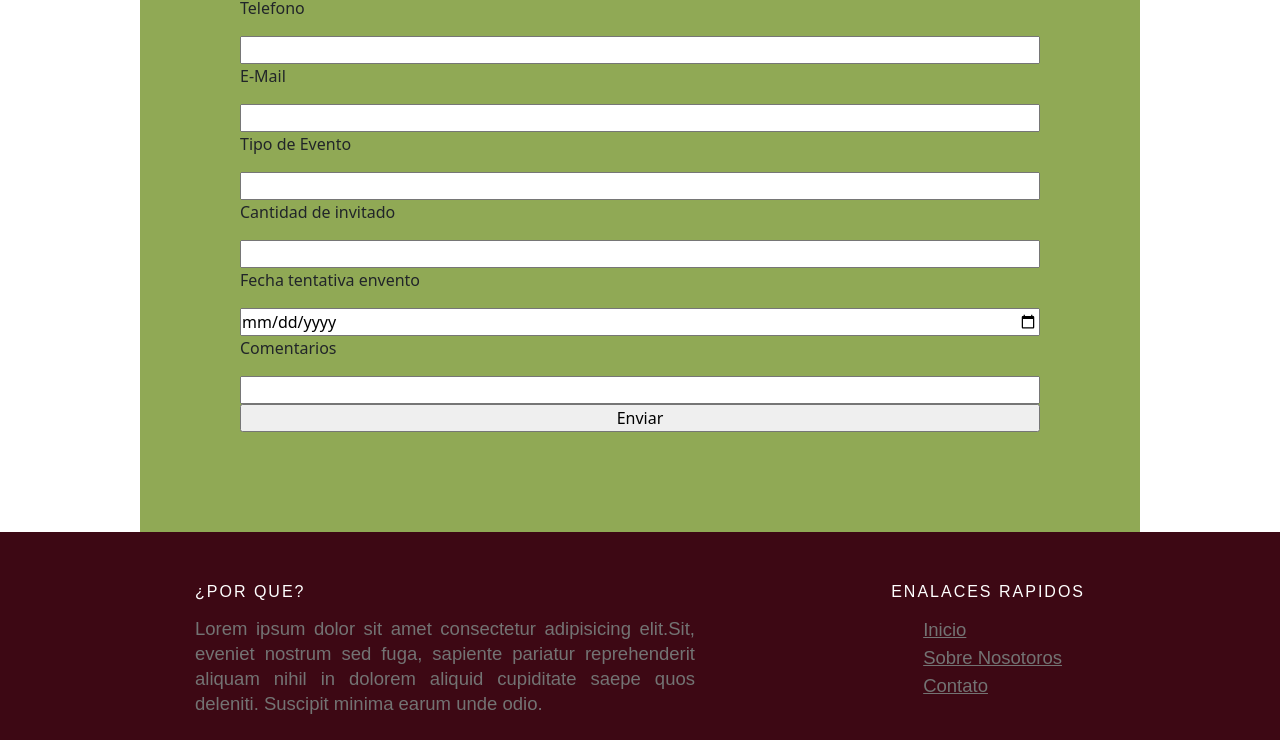
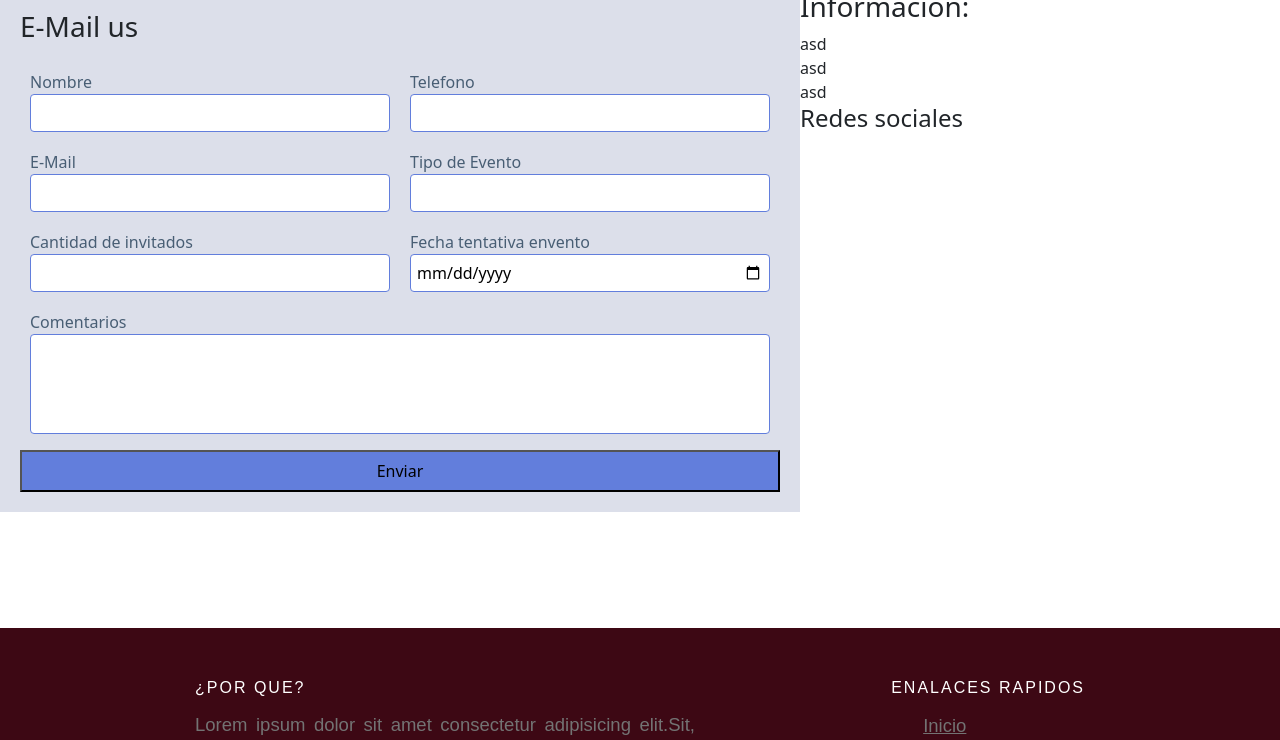
Before and after one commit to LautaroCarnevale/PF-Carnevale, a plain HTML site: page pages/contacto.html in a window 1280 px wide. Shown: the part 672-1412 px from the top of the page. Drawn offline with nearby package versions, Linux system fonts and the light colour scheme.

Commit message:
una parte de contacto

```diff
--- a/css/style.css
+++ b/css/style.css
@@ -504,21 +504,114 @@ body {
 
 /*----- Section 2 main contacto ----- */
 
-.section2__form__div{
+form {
   display: flex;
   justify-content: center;
   width: 100%;
+  height: 100%;
+}
 
+.contenedor-contacto{
+  display: flex;
+  width: 1600px;
+  height: 800px;
+}
+.contenedor-contacto-2{
+  display: flex;
+  flex-direction: column;
+  justify-content: center;
+  height: 100%;
+}
+
+.section2__form__div{
+  display: flex;
+}
+
+p {
+  margin: 0;
+}
+
+.section2__form__div__div{
+  display: grid;
+  grid-template-areas:  "h3 h3"
+                        "nombre tel"
+                        "mail tipo"
+                        "cantidad fecha"
+                        "comentario comentario"
+                        "boton boton";
+  background-color: #DCDFEA;
+  width: 800px;
+  height: 100%;
+  padding: 20px;
+}
+.form__h3{
+  grid-area: h3;
+}
+
+#nombre-grid{
+  grid-area: nombre;
+}
+
+#tel-grid{
+  grid-area: tel;
+}
+
+#mail-grid{
+  grid-area: mail;
+}
+
+#tipo-grid{
+  grid-area: tipo;
+}
+
+#cantidad-grid{
+  grid-area: cantidad;
+}
+
+#fecha-grid{
+  grid-area: fecha;
+}
+
+#comentarios-grid{
+  grid-area: comentario;
+}
+
+.form__texto{
+  margin-left: 10px;
+  margin-right: 10px;
+  margin-top: 18px;
+}
+
+.form-boton{
+  grid-area: boton;
+}
+
+.section2__form__div__p{
+  color: #485e74;
 }
 
 
-.section2__form__div__div{
-  display: flex;
-  flex-direction: column;
-  justify-content: center;
-  padding: 100px;
-  width: 1000px;
-  background-color: #90A955;
+.section1__form__div__div__imput{
+  width: 100%;
+  padding: 6px;
+  border: solid 1px #627EDC;
+  border-radius: 4px;
+}
+
+.section1__form__div__div__textaerea{
+  width: 100%;
+  height: 100px;
+  padding: 6px;
+  border: solid 1px #627EDC;
+  resize:none;
+  border-radius: 4px;
+}
+
+.section1__form__div__div__imput-boton{
+  width: 100%;
+  padding: 7px;
+  margin-top: 10px;
+  background-color: #627EDC;
 }
 
 
--- a/pages/contacto.html
+++ b/pages/contacto.html
@@ -11,6 +11,7 @@
     <link rel="preconnect" href="https://fonts.gstatic.com" crossorigin />
     <link href="https://fonts.googleapis.com/css2?family=Raleway:wght@200&display=swap" rel="stylesheet">
     <link href="https://fonts.googleapis.com/css2?family=Playfair+Display:wght@500&display=swap" rel="stylesheet">
+    <link href="https://fonts.googleapis.com/css2?family=Lato:wght@300&display=swap" rel="stylesheet">
 
     <!-- Bootstrap -->
     <link href="https://cdn.jsdelivr.net/npm/bootstrap@5.2.3/dist/css/bootstrap.min.css" rel="stylesheet"
@@ -63,29 +64,60 @@
         </section>
         <section>
             <form>
+                <div class="contenedor-contacto">
+                    <div class="contenedor-contacto-2">
+                        <h2 class="section2__form__div__div__h2">LAS PALMERITAS CONTACTO</h2>
                         <div class="section2__form__div">
                             <div class="section2__form__div__div">
+                                <h3 class="form__h3">E-Mail us</h3>
+                                <div class="form__texto" id="nombre-grid">
                                     <p class="section2__form__div__p">Nombre</p>
                                     <input class="section1__form__div__div__imput" type="text" required>
+                                </div>
+                                <div class="form__texto" id="tel-grid">
                                     <p class="section2__form__div__p">Telefono</p>
                                     <input class="section1__form__div__div__imput" type="text" required>
+                                </div>
+                                <div class="form__texto" id="mail-grid">
                                     <p class="section2__form__div__p">E-Mail</p>
                                     <input class="section1__form__div__div__imput" type="email" required>
+                                </div>
+                                <div class="form__texto" id="tipo-grid">
                                     <p class="section2__form__div__p">Tipo de Evento</p>
                                     <input class="section1__form__div__div__imput" type="text" required>
-                        <p class="section2__form__div__p">Cantidad de invitado</p>
+                                </div>
+                                <div class="form__texto" id="cantidad-grid">
+                                    <p class="section2__form__div__p">Cantidad de invitados</p>
                                     <input class="section1__form__div__div__imput" type="number" required>
+                                </div>
+                                <div class="form__texto" id="fecha-grid">
                                     <p class="section2__form__div__p">Fecha tentativa envento</p>
                                     <input class="section1__form__div__div__imput" type="date" required>
+                                </div>
+                                <div class="form__texto" id="comentarios-grid">
                                     <p class="section2__form__div__p">Comentarios</p>
-                        <input class="section1__form__div__div__imput" type="text" required>
-                        <input class="section1__form__div__div__imput" type="submit" required value="Enviar">
+                                    <textarea class="section1__form__div__div__textaerea"></textarea>
+                                </div>
+                                <div class="form-boton">
+                                    <input class="section1__form__div__div__imput-boton" type="submit" required
+                                        value="Enviar">
+                                </div>
+                            </div>
+                            <div class="section1__form__div-informacion">
+                                <div class="section1__form__div__div-informacion">
+                                    <h3 class="section1__form__div__div__h3-informacion">Informacion:</h3>
+                                    <p class="section1__form__div__div__p-informacion">asd</p>
+                                    <p class="section1__form__div__div__p-informacion">asd</p>
+                                    <p class="section1__form__div__div__p-informacion">asd</p>
+                                    <h4 class="section1__form__div__div__h4-informacion">Redes sociales</h4>
+                                    <a class="section1__form__div__div__icon-informacion" href=""><img src="" alt=""></a>
+                                    <a class="section1__form__div__div__icon-informacion" href=""><img src="" alt=""></a>
+                                </div>
+                        </div>
+                    </div>
                 </div>
                 </div>
             </form>
-            <div>
-
-            </div>
         </section>
     </main>
 
@@ -106,7 +138,8 @@
                             <h5 class="footer__div__div__div-2__h5">ENALACES RAPIDOS</h5>
                             <ul class="footer__div__div__div-2__ul">
                                 <li> <a class="footer__div__div-2__ul__a" href="../index.html">Inicio</a> </li>
-                                <li> <a class="footer__div__div-2__ul__a" href="./sobrenosotros.html">Sobre Nosotoros</a> </li>
+                                <li> <a class="footer__div__div-2__ul__a" href="./sobrenosotros.html">Sobre
+                                        Nosotoros</a> </li>
                                 <li> <a class="footer__div__div-2__ul__a" href="./contacto.html">Contato</a> </li>
                             </ul>
                         </div>
```
Also changed, not shown: assets/img/email.png (added), assets/img/facebook.png (added), assets/img/instagram.png (added), assets/img/llamada-telefonica.png (added), assets/img/mapa.png (added). Lines whose indentation alone changed are shown as unchanged.
